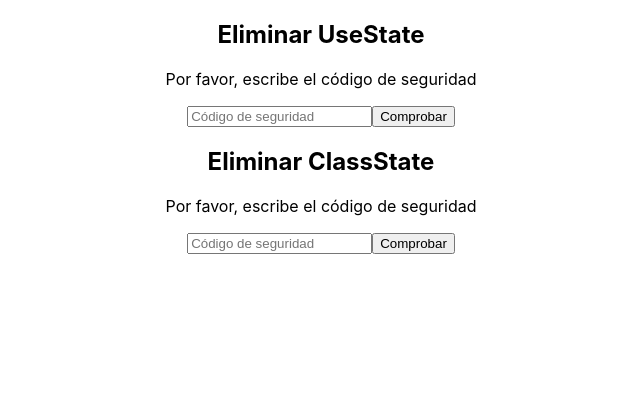
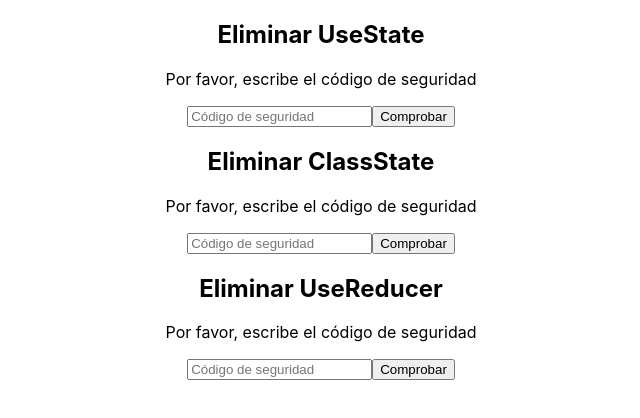
Before and after one commit to MarcoArredondo/curso-manejo-estado, a React (Create React App) app: page / in a window 1280 px wide. Shown: the top 418 px of the page, without its empty margins (319-959 px from the left). Built offline with nearby package versions, Linux system fonts and the light colour scheme.

Commit message:
Creating a component using and reducer object for the state

```diff
--- a/src/App.js
+++ b/src/App.js
@@ -1,5 +1,6 @@
 import { UseState } from "./UseState";
 import { ClassState } from "./ClassState";
+import { UseReducer } from "./useReducer";
 
 import './App.css';
 
@@ -8,6 +9,7 @@ function App() {
     <div className="App">
       <UseState name="UseState" />
       <ClassState  name="ClassState" />
+      <UseReducer name="UseReducer" />
     </div>
   );
 }
--- /dev/null
+++ b/src/useReducer.js
@@ -0,0 +1,141 @@
+import React from "react";
+
+const SECURITY_CODE = "paradigma";
+
+function UseReducer({name}){
+
+    const [state, dispatch] = React.useReducer(reducer, initialState);
+
+    React.useEffect(() => {
+        console.log("Empezando el efecto");
+        if(state.loading){
+            //setState({...state, error: false});
+            setTimeout(() => {
+                console.log("Haciendo validacion");
+                if(state.value !== SECURITY_CODE){
+                    dispatch({type: 'ERROR'});
+                }else{
+                    dispatch({type: 'CONFIRM'});
+                }
+                console.log("Terminando validacion");
+            }, 3000);
+        }
+        console.log("Terminando el efecto");
+    }, [state.loading]);
+
+    if(!state.deleted && !state.confirmed){
+        return (
+            <div>
+                <h2>Eliminar {name}</h2>
+                <p>Por favor, escribe el código de seguridad</p>
+
+                {(state.error && !state.loading) && (
+                    <p>Error: El código es incorrecto</p>
+                )}
+
+                {state.loading && (
+                    <p>Cargando...</p>
+                )}
+
+                <input
+                    onChange={(event) => {
+                        dispatch({type: 'WRITE', payload: event.target.value});
+                        //onWrite(event.target.value);
+                    }}
+                    value={state.value}
+                    placeholder="Código de seguridad"/>
+                <button onClick={() => dispatch({type: 'CHECK'})}>
+                        Comprobar
+                </button>
+            </div>
+        );
+    }else if(!state.deleted && state.confirmed){
+        return (
+            <>
+                <p>Pedimos confirmación. ¿Tas segure?</p>
+                <button onClick={()=>{ dispatch({type:'DELETE'}) }}>
+                    Sí, eliminar
+                </button>
+                <button onClick={()=>{ dispatch({type: 'RESET'})}}>
+                    No, me arrepentí
+                </button>
+            </>
+        );
+    }else{
+        return (
+            <>
+                <p>Eliminado con éxito</p>
+                <button onClick={() => { dispatch({type: 'RESET'}) }}>Restaurar</button>
+            </>
+        );
+    }
+
+}
+
+
+const initialState = {
+    value: '',
+    error: false,
+    loading: false,
+    deleted: false,
+    confirmed: false,
+};
+
+    //Differents forms to create a reducer. #1
+    // const reducer = (state, action) => {
+    //     if(action.type === 'ERROR'){
+    //         return {
+    //             ...state,
+    //             error: true,
+    //             loading: false,
+    //         };
+    //     }else if(action.type === "CHECK"){
+    //         return {
+    //             ...state,
+    //             loading: true,
+    //         };
+    //     } else {
+    //         return {
+    //             ...state,
+    //         }
+    //     }
+    // };
+
+    //Differents forms to create a reducer. #2
+    const reducerSwitch = (state, action) => {
+        switch (action.type){
+            case 'CONFIRM':
+                return {...state, error: false, loading: false, confirmed: true};
+            case 'ERROR':
+                return {...state, error: true, loading: false};
+            case 'CHECK':
+                return {
+                    ...state,
+                    loading: true,
+                };
+            default:
+                return {
+                    ...state,
+                }
+        }
+    };
+
+    //Differents forms to create a reducer. #3
+    const reducerObject = (state, payload)=> ({
+        'CONFIRM': {...state, error: false, loading: false, confirmed: true},
+        'ERROR': {...state, error: true, loading: false},
+        'CHECK': {...state, loading: true},
+        'DELETE': {...state, deleted: true},
+        'RESET': {...state, confirmed: false, deleted: false, value: ''},
+        'WRITE': {...state, value: payload}
+    });
+
+    const reducer = (state, action) => {
+        if(reducerObject(state)[action.type]){
+            return reducerObject(state, action.payload)[action.type];
+        }else{
+            return state;
+        }
+    };
+
+export { UseReducer };
```
